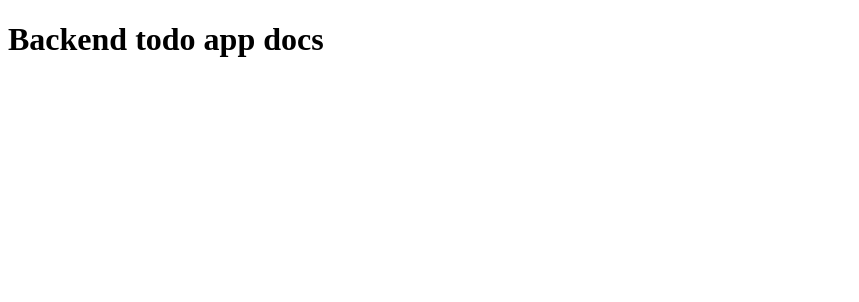
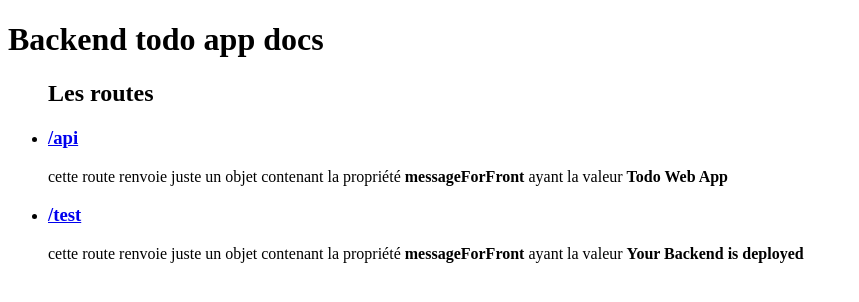
Before and after one commit to AlbertK-Dev/complet-fullstack-todoapp, a website: page public/index.html in a window 1280 px wide. Shown: the whole page, without its empty margins (0-859 px from the left). Drawn offline with Linux system fonts and the light colour scheme.

Commit message:
start public docs

```diff
--- a/public/index.html
+++ b/public/index.html
@@ -7,5 +7,15 @@
 </head>
 <body >
     <h1>Backend todo app docs</h1>
+    <ul>  <h2>Les routes</h2>
+    <li>
+        <h3> <a href="/api">/api</a> </h3>
+        <p>cette route renvoie juste un objet contenant la propriété  <b>messageForFront</b> ayant la valeur <b>Todo Web App</b></p>
+    </li>
+    <li>
+        <h3> <a href="/test">/test</a></h3>
+        <p>cette route renvoie juste un objet contenant la propriété  <b>messageForFront</b> ayant la valeur <b>Your Backend is deployed</b></p>
+    </li>
+</ul>
 </body>
 </html>
--- a/src/server.ts
+++ b/src/server.ts
@@ -45,10 +45,10 @@ export default class Server{
             res.sendFile(path.join(__dirname,'..' ,'public', 'index.html'));
         })
         this._app.use('/test', (req: express.Request, res: express.Response, next: NextFunction) => {
-            res.send({messageforFront: "Your Backend is deployed"});
+            res.send({messageForFront: "Your Backend is deployed"});
         })
         this._app.use('/api', (req: express.Request, res: express.Response, next: NextFunction) => {
-            res.send({messageforFront: "Todo Web App"});
+            res.send({messageForFront: "Todo Web App"});
         })
         this._app.listen(this.port, () => {
             console.clear()
```
